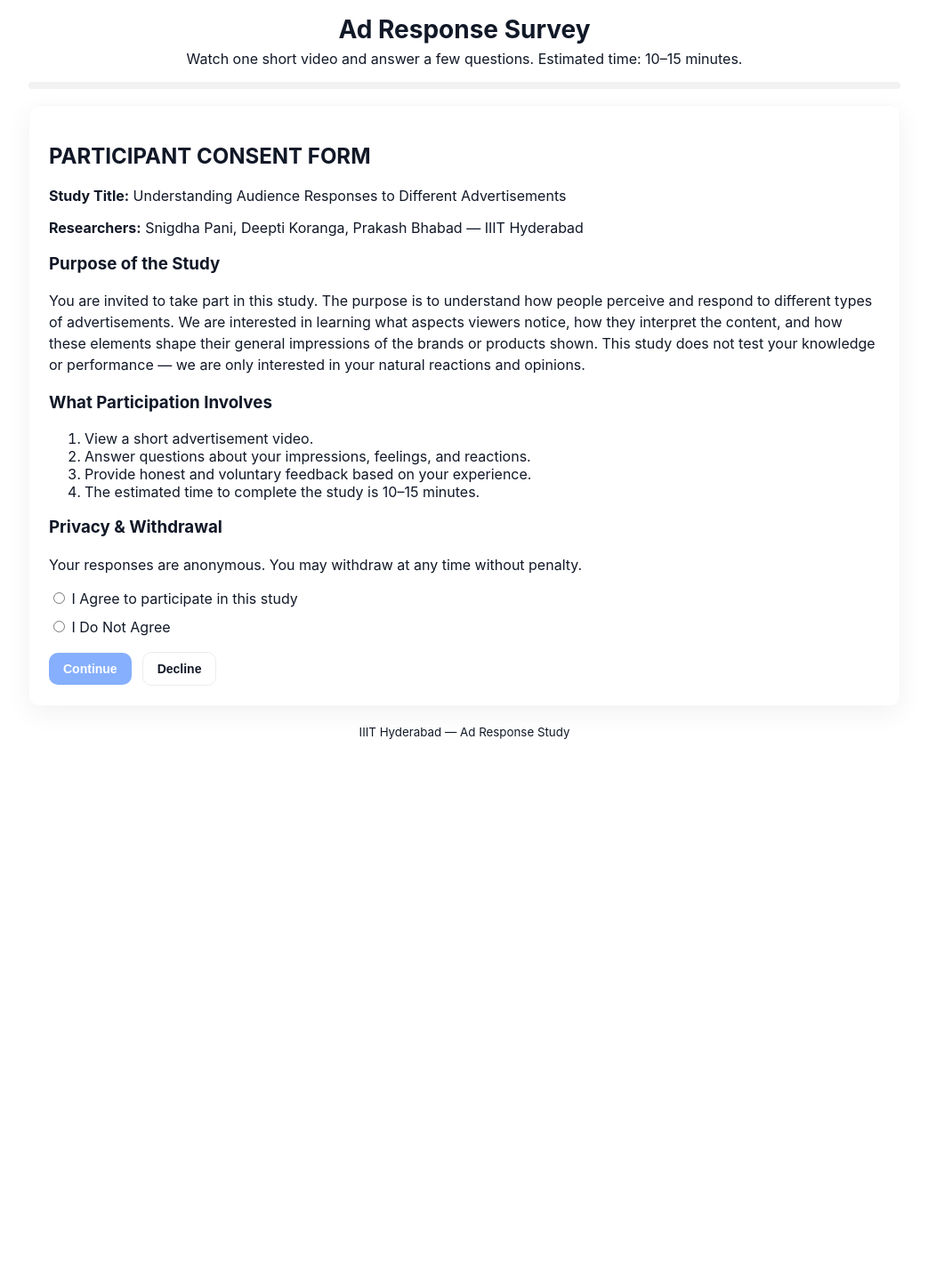
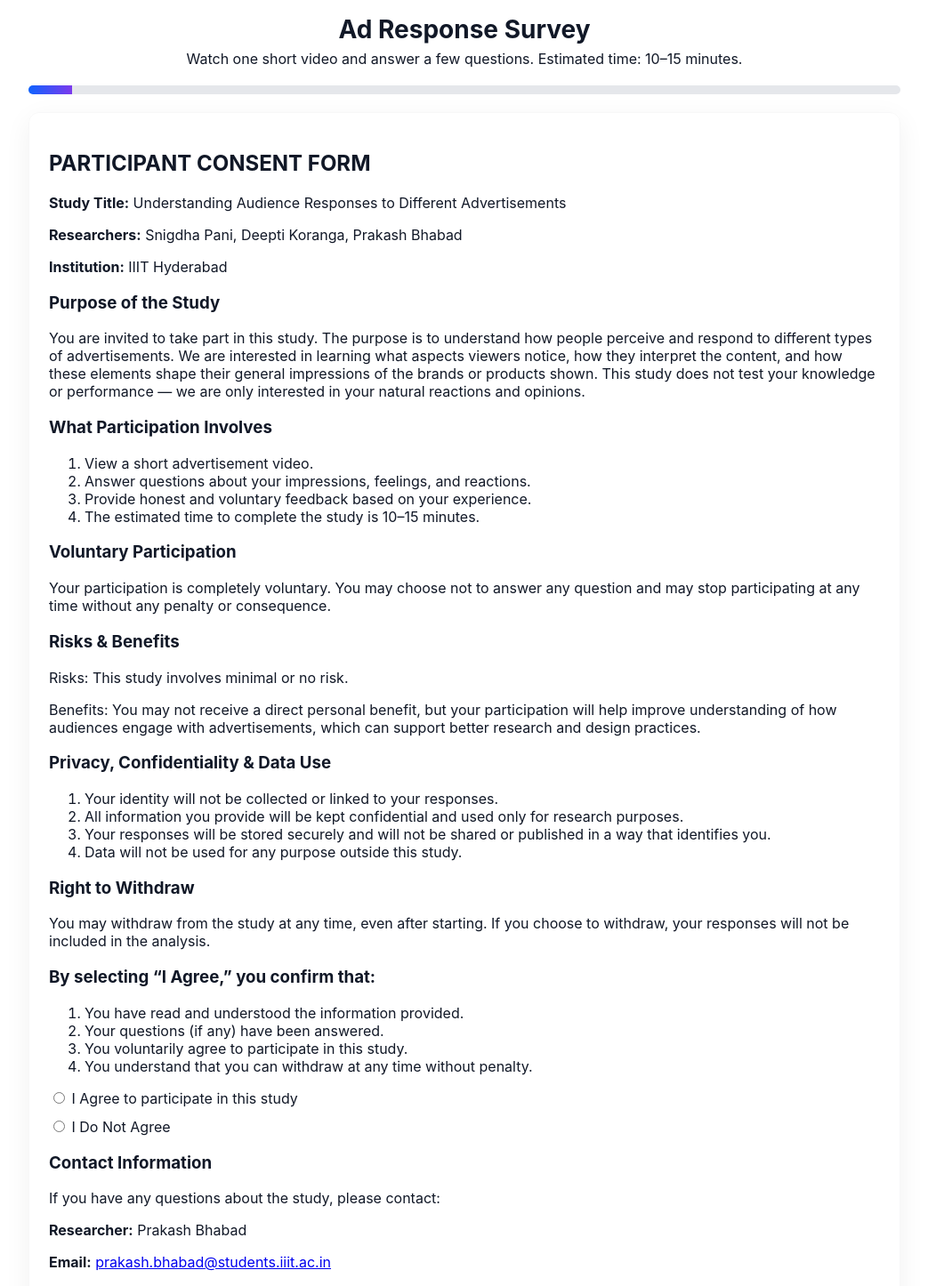
Before and after one commit to SnigdhaPani/URM-Survey, a Next.js app: page / in a window 1280 px wide. Shown: the part 20-1466 px from the top of the page at 89% size, without its empty margins (118-1161 px from the left). Before the commit the page ends 888 px from the top, so only its background shows below. Built offline with nearby package versions, Linux system fonts and the light colour scheme.

Commit message:
Updated survey experiment commit-6

```diff
--- a/pages/index.jsx
+++ b/pages/index.jsx
@@ -263,7 +263,7 @@ export default function SurveyPage() {
         </header>
 
         <ProgressBar stage={stage} currentQ={currentQuestionIndex} totalQ={totalQuestions} />
-
+{/*
         {stage === "consent" && (
           <div className="card">
             <h2>PARTICIPANT CONSENT FORM</h2>
@@ -296,7 +296,69 @@ export default function SurveyPage() {
               <button className="btn ghost" onClick={() => { setConsent(false); setStage("exit"); }}>Decline</button>
             </div>
           </div>
-        )}
+        )} */}
+        {stage === "consent" && (
+  <div className="card">
+    <h2>PARTICIPANT CONSENT FORM</h2>
+
+    <p><strong>Study Title:</strong> Understanding Audience Responses to Different Advertisements</p>
+    <p><strong>Researchers:</strong> Snigdha Pani, Deepti Koranga, Prakash Bhabad</p>
+    <p><strong>Institution:</strong> IIIT Hyderabad</p>
+
+    <h3>Purpose of the Study</h3>
+    <p>You are invited to take part in this study. The purpose is to understand how people perceive and respond to different types of advertisements. We are interested in learning what aspects viewers notice, how they interpret the content, and how these elements shape their general impressions of the brands or products shown. This study does not test your knowledge or performance — we are only interested in your natural reactions and opinions.</p>
+
+    <h3>What Participation Involves</h3>
+    <ol>
+      <li>View a short advertisement video.</li>
+      <li>Answer questions about your impressions, feelings, and reactions.</li>
+      <li>Provide honest and voluntary feedback based on your experience.</li>
+      <li>The estimated time to complete the study is 10–15 minutes.</li>
+    </ol>
+
+    <h3>Voluntary Participation</h3>
+    <p>Your participation is completely voluntary. You may choose not to answer any question and may stop participating at any time without any penalty or consequence.</p>
+
+    <h3>Risks & Benefits</h3>
+    <p>Risks: This study involves minimal or no risk.</p>
+    <p>Benefits: You may not receive a direct personal benefit, but your participation will help improve understanding of how audiences engage with advertisements, which can support better research and design practices.</p>
+
+    <h3>Privacy, Confidentiality & Data Use</h3>
+    <ol>
+      <li>Your identity will not be collected or linked to your responses.</li>
+      <li>All information you provide will be kept confidential and used only for research purposes.</li>
+      <li>Your responses will be stored securely and will not be shared or published in a way that identifies you.</li>
+      <li>Data will not be used for any purpose outside this study.</li>
+    </ol>
+
+    <h3>Right to Withdraw</h3>
+    <p>You may withdraw from the study at any time, even after starting. If you choose to withdraw, your responses will not be included in the analysis.</p>
+
+    <h3>By selecting “I Agree,” you confirm that:</h3>
+    <ol>
+      <li>You have read and understood the information provided.</li>
+      <li>Your questions (if any) have been answered.</li>
+      <li>You voluntarily agree to participate in this study.</li>
+      <li>You understand that you can withdraw at any time without penalty.</li>
+    </ol>
+
+    <div className="consent-actions">
+      <label className="radio"><input type="radio" name="consent" onChange={() => setConsent(true)} /> I Agree to participate in this study</label>
+      <label className="radio"><input type="radio" name="consent" onChange={() => setConsent(false)} /> I Do Not Agree</label>
+    </div>
+
+    <h3>Contact Information</h3>
+    <p>If you have any questions about the study, please contact:</p>
+    <p><strong>Researcher:</strong> Prakash Bhabad</p>
+    <p><strong>Email:</strong> <a href="mailto:prakash.bhabad@students.iiit.ac.in">prakash.bhabad@students.iiit.ac.in</a></p>
+
+    <div className="card-actions">
+      <button className="btn primary" onClick={handleConsentContinue} disabled={consent === null}>Continue</button>
+      <button className="btn ghost" onClick={() => { setConsent(false); setStage("exit"); }}>Decline</button>
+    </div>
+  </div>
+)}
+
 
         {stage === "exit" && (
           <div className="card centered">
@@ -460,19 +522,58 @@ export default function SurveyPage() {
   );
 }
 
+// function ProgressBar({ stage = "consent", currentQ = 0, totalQ = 1 }) {
+//   let pct = 0;
+//   if (stage === "consent") pct = 8;
+//   if (stage === "demographics") pct = 28;
+//   if (stage === "video") pct = 58;
+//   if (stage === "questions") {
+//     const questionProgress = totalQ > 0 ? ((currentQ + 1) / totalQ) * 40 : 0;
+//     pct = 58 + questionProgress;
+//   }
+//   if (stage === "complete") pct = 100;
+//   return (
+//     <div className="progress" aria-hidden>
+//       <div className="progress-inner" style={{ width: `${pct}%` }} />
+//     </div>
+//   );
+// }
+
 function ProgressBar({ stage = "consent", currentQ = 0, totalQ = 1 }) {
   let pct = 0;
-  if (stage === "consent") pct = 8;
-  if (stage === "demographics") pct = 28;
-  if (stage === "video") pct = 58;
+
+  if (stage === "consent") pct = 5;
+  if (stage === "demographics") pct = 20;
+  if (stage === "video") pct = 40;
+
   if (stage === "questions") {
-    const questionProgress = totalQ > 0 ? ((currentQ + 1) / totalQ) * 40 : 0;
-    pct = 58 + questionProgress;
+    const answered = currentQ + 1;
+    pct = 40 + (answered / totalQ) * 55; // majority of bar used for questions
   }
+
   if (stage === "complete") pct = 100;
+
   return (
-    <div className="progress" aria-hidden>
-      <div className="progress-inner" style={{ width: `${pct}%` }} />
+    <div style={{ margin: "20px 0" }}>
+      <div style={{
+        height: "10px",
+        width: "100%",
+        background: "#e5e7eb",
+        borderRadius: "8px",
+        overflow: "hidden"
+      }}>
+        <div style={{
+          height: "100%",
+          width: `${pct}%`,
+          background: "linear-gradient(90deg,#0f62fe,#7c3aed)",
+          transition: "width 0.4s ease"
+        }} />
+      </div>
+      {stage === "questions" && (
+        <p style={{ marginTop: "6px", color: "#6b7280", fontSize: "13px", textAlign: "center" }}>
+          Question {currentQ + 1} of {totalQ}
+        </p>
+      )}
     </div>
   );
 }
```
